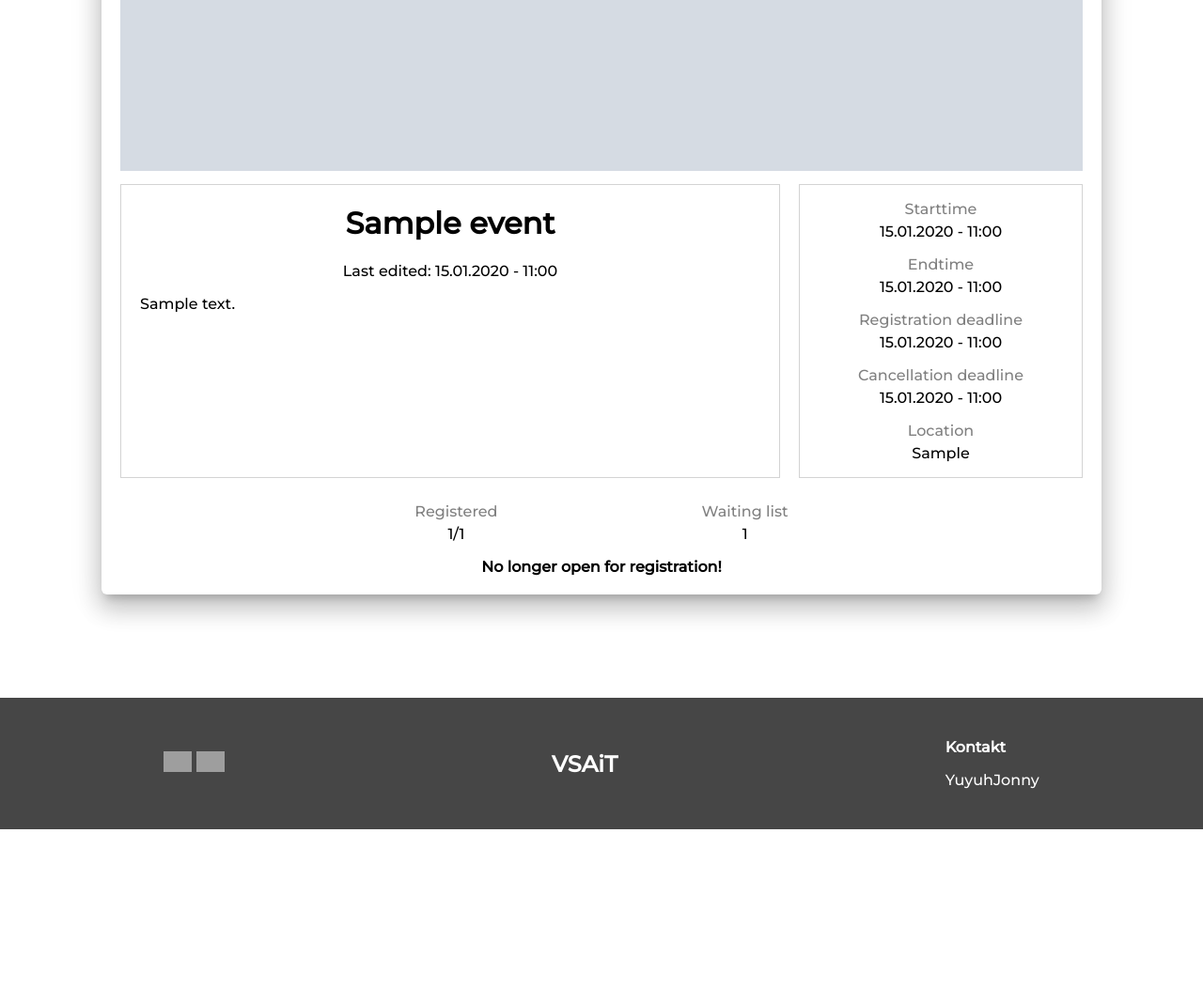
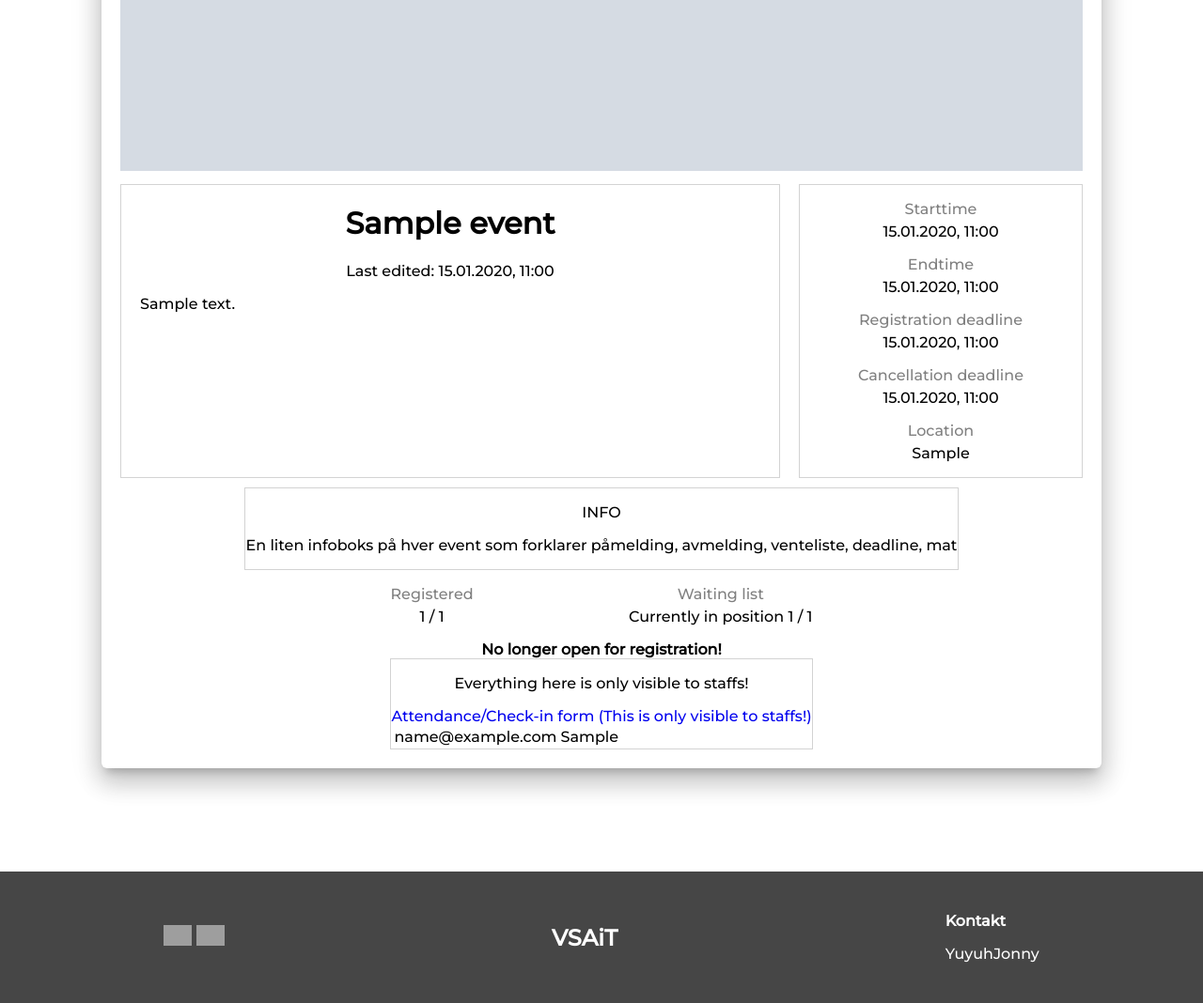
Before and after one commit to uyth/vsait-medlemsside, a Django app: page /events/1/ in a window 1280 px wide. Shown: the part 1026-2094 px from the top of the page at 94% size. Before the commit the page ends 1909 px from the top, so only its background shows below. Run offline with Django 3.2, Linux system fonts and the light colour scheme; a user stored in the database is signed in; tables that the repository leaves empty hold one stand-in row (values such as "Sample post"); grey boxes marked "Sample" are stand-in pictures; grey boxes are pictures that could not be loaded.

Commit message:
Lots of small bugfixes after going through code and feedbacks

```diff
--- a/events/templates/events/detail.html
+++ b/events/templates/events/detail.html
@@ -26,7 +26,7 @@
 					<div class="flexbox">
 						<div class="box1">
 							<h1>{{ event.title }}</h1>
-							<p><span class="label">Last edited:</span> {{ event.last_edited | date:'d.m.Y - H:i'}}</p>
+							<p><span class="label">Last edited:</span> {{ event.last_edited | date:'d.m.Y, H:i'}}</p>
 							<div class="info">
 								{{ event.description | safe }}
 							</div>
@@ -34,28 +34,34 @@
 						<div class="box2">
 							<div class="oppmote">
 								<p class="label">Starttime</p>
-								<p>{{ event.startTime | date:'d.m.Y - H:i'}}</p>
+								<p>{{ event.startTime | date:'d.m.Y, H:i'}}</p>
 								<p class="label">Endtime</p>
-								<p>{{ event.endTime | date:'d.m.Y - H:i'}}</p>
+								<p>{{ event.endTime | date:'d.m.Y, H:i'}}</p>
 								<p class="label">Registration deadline</p>
-								<p>{{ event.registrationDeadline | date:'d.m.Y - H:i'}}</p>
+								<p>{{ event.registrationDeadline | date:'d.m.Y, H:i'}}</p>
 								<p class="label">Cancellation deadline</p>
-								<p>{{ event.cancellationDeadline | date:'d.m.Y - H:i'}}</p>
+								<p>{{ event.cancellationDeadline | date:'d.m.Y, H:i'}}</p>
 								<p class="label">Location</p>
 								<p>{{ event.location }}</p>
 							</div>
+						</div>
+					</div>
+					<div class="flexbox">
+						<div>
+							<p>INFO</p>
+							<p>En liten infoboks på hver event som forklarer påmelding, avmelding, venteliste, deadline, mat</p>
 						</div>
 					</div>
 					<div class="paamelding">
 						<div class="box3">
 							<div>
 								<p class="label">Registered</p>
-								<p>{{ event.number_of_registrations }}/{{ event.display_max_people }}</p>
+								<p>{{ event.number_of_registrations }} / {{ event.display_max_people }}</p>
 							</div>
 							{% if not event.max_people_unlimited %}
 							<div>
 								<p class="label">Waiting list</p>
-								<p>{{ event.number_of_waiting_users }}</p>
+								<p>{% if is_waiting %} Currently in position {{ waiting_number }} / {% endif %}{{ event.number_of_waiting_users }}</p>
 							</div>
 							{% endif %}
 						</div>
@@ -88,6 +94,24 @@
 						{% endfor %}
 					{% endif %}
 					{% if error_message %}<p><strong>{{ error_message }}</strong></p>{% endif %}
+					{% if user.is_staff %}
+						<div class="flexbox">
+							<div>
+								<p>Everything here is only visible to staffs!</p>
+								<a href="{{ event.secret_url }}/">Attendance/Check-in form (This is only visible to staffs!)</a>
+								<div>
+									<table style="text-align: left;">
+										{% for users in food_needs_information %}
+											<tr>
+												<td>{{ users.email }}</td>
+												<td>{{ users.food_needs}}</td>
+											</tr>
+										{% endfor %}
+									</table>
+								</div>
+							</div>
+						</div>
+					{% endif %}
 				</div>
 			</main>
 			{% block footer %}
--- a/events/templates/events/index.html
+++ b/events/templates/events/index.html
@@ -25,11 +25,11 @@
 					{% if events %}
 						{% for event in events %}
 						<div class="event_wrapper">
-							<a href="{% url 'events:detail' event.pk %}" class="{{ event.is_upcoming | yesno:"upcoming,old" }}">
+							<a href="{% url 'events:detail' event.pk %}" class="{{ event.is_ongoing | yesno:"upcoming,old" }}">
 								<div class="event {{ event.is_upcoming | yesno:"upcoming,old" }}">
 									<div class="bilde">
 										<h2>{{ event.title }}</h2>
-										<h2 class="type" style="bottom: 35px">StartTime: {{ event.startTime | date:'d.m.Y - H:i' }}</h2>
+										<h2 class="type" style="bottom: 35px">{{ event.startTime | date:'l d.m.Y' }}</h2>
 										<h2 class="type">{% if event.event_type == 'medlem' %}Membership required{% else %}Open for all{% endif %}</h2>
 										<img src="{{ event.image.url }}"/>
 									</div>
--- a/events/views.py
+++ b/events/views.py
@@ -18,7 +18,7 @@ class IndexView(generic.ListView):
         #upcoming_events = Event.objects.filter(startTime__gte=now).order_by('-startTime')[::-1]
 
         ongoing_events = Event.objects.filter(endTime__gte=now).order_by('-startTime')[::-1]
-        events = list(Event.objects.filter(startTime__lt=now).order_by('-startTime'))
+        events = list(Event.objects.filter(endTime__lt=now).order_by('-startTime'))
         #return upcoming_events + events
         return ongoing_events + events
 
@@ -30,8 +30,12 @@ class DetailView(generic.DetailView):
         event = get_object_or_404(Event, id=self.kwargs['pk'])
         data["is_registered"] = event.registrations.filter(id=self.request.user.id).exists()
         data["is_waiting"] = event.waiting_list.filter(id=self.request.user.id).exists()
+        if data['is_waiting']:
+            data['waiting_number'] = [x.email for x in event.waiting_list.all()].index(self.request.user.email)+1
         data["can_register"] = event.ontime_for_registration_deadline()
         data["can_cancel"] = event.ontime_for_cancellation_deadline()
+        food_needs_information = [{'email':x.email, 'food_needs':x.food_needs} for x in event.registrations.all()]
+        data["food_needs_information"] = food_needs_information
         return data
 
 def EventRegistration(request, pk):
--- a/home/models.py
+++ b/home/models.py
@@ -2,6 +2,7 @@ from django.contrib.auth.models import AbstractBaseUser, AbstractUser, Permissio
 from django.db import models
 from django.utils import timezone
 from django.utils.translation import ugettext_lazy as _
+from django.utils.html import format_html
 import datetime
 
 from .managers import VsaitUserManager
@@ -55,8 +56,15 @@ class VsaitUser(AbstractBaseUser, PermissionsMixin):
     def __str__(self):
         return self.email
     # Membership display
+    def has_membership_boolean(self):
+        return str(timezone.now().year) in [x.year for x in self.memberships.all()]
     def has_membership(self):
-        return str(timezone.now().year) in [x.year for x in self.memberships.all()]
+        if str(timezone.now().year) in [x.year for x in self.memberships.all()]:
+            return format_html('<img src="/static/admin/img/icon-yes.svg" alt="False">')
+        else:
+            if self.pending_membership:
+                return format_html('<img src="https://cdn3.iconfinder.com/data/icons/modifiers-essential/48/v-35-512.png" alt="Pending" style="width: 18px; transform: translateX(-2.5px);"')
+            return format_html('<img src="/static/admin/img/icon-no.svg" alt="True">')
     # Dates
     def date_of_birth_display(self):
         return self.date_of_birth.strftime("%d.%b %Y")
@@ -64,4 +72,4 @@ class VsaitUser(AbstractBaseUser, PermissionsMixin):
         return self.date_joined.strftime("%d.%b %Y")
     date_of_birth_display.admin_order_field = 'date_of_birth'
     date_joined_display.admin_order_field = 'date_joined'
-    has_membership.boolean = True
+    #has_membership.boolean = True
--- a/home/static/home/style.css
+++ b/home/static/home/style.css
@@ -147,6 +147,8 @@ div.your_events > a{
 	font-size: 12px;
 	text-align: left;
 	margin: 0 10px 5px 10px;
+	padding: 5px;
+	background-color: rgba(200,200,200,.3);
 }
 div.your_events > a > p {
 	margin: 0;
--- a/home/templates/home/index.html
+++ b/home/templates/home/index.html
@@ -29,7 +29,7 @@
 											{% for event in attending_events %}
 											<a href="events/{{event.pk}}">
 												<p>{{ event.title }}</p>
-												<p>StartTime: {{ event.startTime | date:'d.m.Y - H:i' }}</p>
+												<p>{{ event.startTime | date:'l d.m.Y' }}</p>
 											</a>
 											{% endfor %}
 										{% endif %}
@@ -39,7 +39,7 @@
 											{% for event in pending_events %}
 											<a href="events/{{event.pk}}">
 												<p>{{ event.title }}</p>
-												<p>StartTime: {{ event.startTime | date:'d.m.Y - H:i' }}</p>
+												<p>{{ event.startTime | date:'l d.m.Y' }}</p>
 											</a>
 											{% endfor %}
 										{% endif %}
@@ -73,7 +73,7 @@
 								<div class="event">
 									<div class="bilde">
 										<h2>{{ event.title }}</h2>
-										<h2 class="type" style="bottom: 35px">StartTime: {{ event.startTime | date:'d.m.Y - H:i' }}</h2>
+										<h2 class="type" style="bottom: 35px">{{ event.startTime | date:'l d.m.Y' }}</h2>
 										<h2 class="type">{% if event.event_type == 'medlem' %}Membership required{% else %}Open for all{% endif %}</h2>
 										<img src="{{ event.image.url }}"/>
 									</div>
--- a/home/templates/home/settings.html
+++ b/home/templates/home/settings.html
@@ -47,7 +47,7 @@
 						<div class="divbox membership">
 							<h2>Membership-settings</h2>
 							<p class="label">Membership</p>
-							{% if user.has_membership %}
+							{% if user.has_membership_boolean %}
 								<p>Membership confirmed for {{ get_year }}</p>
 							{% elif user.pending_membership %}
 								<p>You currently have registered your membership, and thus added to the pending_membership group.</p>
--- a/home/views.py
+++ b/home/views.py
@@ -23,7 +23,10 @@ def index(request):
             user = form.get_user()
             if (user):
                 login(request,user)
+        # redirects back to event page if found ?next=
         referer_link = request.POST.get('next', '/')
+        if (referer_link == ""): # If nothing, redirect login to homepage
+            referer_link = "/"
         return redirect(referer_link)
     context['form'] = form
     context["events"] = Event.objects.filter(endTime__gte=timezone.now()).order_by('-startTime')[::-1]
--- a/vsait/settings.py
+++ b/vsait/settings.py
@@ -26,7 +26,7 @@ SECRET_KEY = '_g#g&e9c)2r+a7w6#a*1!@(30iv!qv-*vh1lc_mx&^4atoy$)w'
 # SECURITY WARNING: don't run with debug turned on in production!
 DEBUG = True
 
-ALLOWED_HOSTS = ['localhost','aaf670e9274d.ngrok.io','3ac665186f53.ngrok.io']
+ALLOWED_HOSTS = ['localhost','b0867d3df5ed.ngrok.io']
 
 
 # Application definition
```
Also changed, not shown: events/admin.py (+15 -6 lines), home/admin.py (+10 -3 lines), media/event_uploads/cupcake.png (added), 3 other files.
